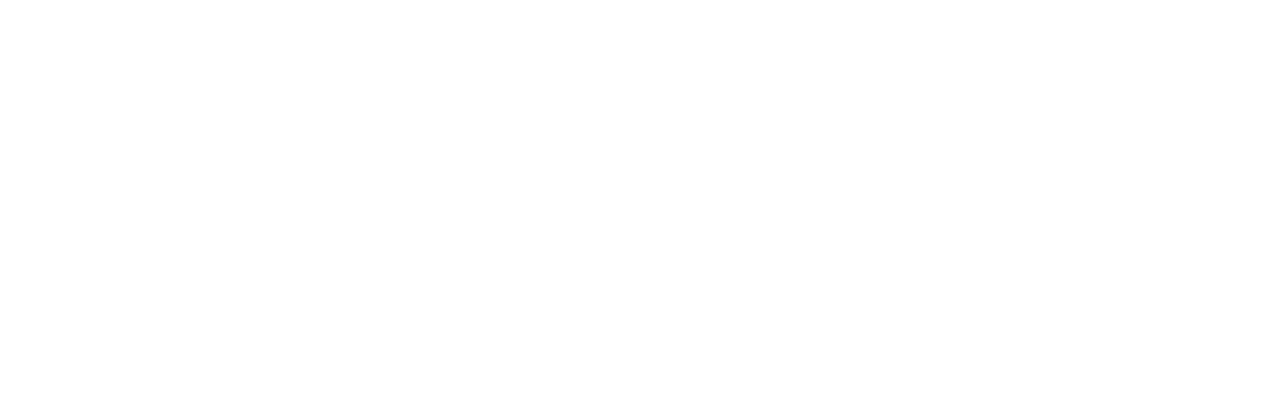
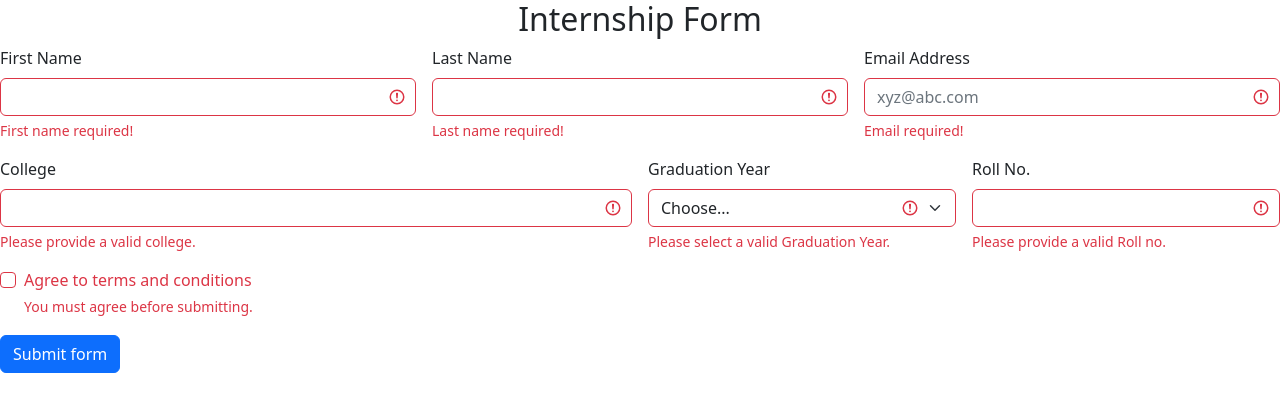
Before and after one commit to acciojob/bootstrap-form-easy-Santosh177, a website: page main.html in a window 1280 px wide. Drawn offline with nearby package versions, Linux system fonts and the light colour scheme.

Commit message:
created a submission

```diff
--- a/main.html
+++ b/main.html
@@ -4,12 +4,90 @@
 
 <head>
 	<link rel="stylesheet" href="styles.css">
+	<link href="https://cdn.jsdelivr.net/npm/bootstrap@5.2.3/dist/css/bootstrap.min.css" rel="stylesheet"
+		integrity="sha384-rbsA2VBKQhggwzxH7pPCaAqO46MgnOM80zW1RWuH61DGLwZJEdK2Kadq2F9CUG65" crossorigin="anonymous">
 </head>
 
 <body>
 	<!-- the entire body must be written by student -->
-    <script type="text/javascript" src="./script.js">
-</script>
+	<h2 class="text-center">Internship Form</h2>
+	<form class="row g-3">
+		<div class="col-md-4">
+			<label for="first-name-input" class="form-label">First Name</label>
+			<input type="text" class="form-control is-invalid" id="first-name-input"
+				aria-describedby="validationServerFirstNameFeedback" required>
+			<div id="validationServerFirstNameFeedback" class="invalid-feedback">
+				First name required!
+			</div>
+		</div>
+		<div class="col-md-4">
+			<label for="last-name-input" class="form-label">Last Name</label>
+			<input type="text" class="form-control is-invalid" id="last-name-input"
+				aria-describedby="validationServerLastNameFeedback" required>
+			<div id="validationServerLastNameFeedback" class="invalid-feedback">
+				Last name required!
+			</div>
+		</div>
+		<div class="col-md-4">
+			<label for="email-input" class="form-label">Email Address</label>
+			<input type="email" class="form-control is-invalid" id="email-input"
+				aria-describedby="validationServerEmailFeedback" placeholder="xyz@abc.com" required>
+			<div id="validationServerEmailFeedback" class="invalid-feedback">
+				Email required!
+			</div>
+		</div>
+		<div class="col-md-6">
+			<label for="college-input" class="form-label">College</label>
+			<input type="text" class="form-control is-invalid" id="college-input"
+				aria-describedby="validationServerCollegeFeedback" required>
+			<div id="validationServerCollegeFeedback" class="invalid-feedback">
+				Please provide a valid college.
+			</div>
+		</div>
+		<div class="col-md-3">
+			<label for="grad-year-select" class="form-label">Graduation Year</label>
+			<select class="form-select is-invalid" id="grad-year-select" aria-describedby="validationServerGraduationYearFeedback"
+				required>
+				<option selected disabled value="">Choose...</option>
+				<option>2020</option>
+				<option>2021</option>
+				<option>2022</option>
+				<option>2023</option>
+			</select>
+			<div id="validationServerGraduationYearFeedback" class="invalid-feedback">
+				Please select a valid Graduation Year.
+			</div>
+		</div>
+		<div class="col-md-3">
+			<label for="roll-no-input" class="form-label">Roll No.</label>
+			<input type="text" class="form-control is-invalid" id="roll-no-input"
+				aria-describedby="validationServerRollNumberFeedback" required>
+			<div id="validationServerRollNumberFeedback" class="invalid-feedback">
+				Please provide a valid Roll no.
+			</div>
+		</div>
+		<div class="col-12">
+			<div class="form-check">
+				<input class="form-check-input is-invalid" type="checkbox" value="" id="conditions-checkbox"
+					aria-describedby="invalidCheck3Feedback" required>
+				<label class="form-check-label" for="conditions-checkbox">
+					Agree to terms and conditions
+				</label>
+				<div id="invalidCheck3Feedback" class="invalid-feedback">
+					You must agree before submitting.
+				</div>
+			</div>
+		</div>
+		<div class="col-12">
+			<button class="btn btn-primary" type="submit">Submit form</button>
+		</div>
+	</form>
+
+	<script src="https://cdn.jsdelivr.net/npm/bootstrap@5.2.3/dist/js/bootstrap.bundle.min.js"
+		integrity="sha384-kenU1KFdBIe4zVF0s0G1M5b4hcpxyD9F7jL+jjXkk+Q2h455rYXK/7HAuoJl+0I4"
+		crossorigin="anonymous"></script>
+	<script type="text/javascript" src="./script.js">
+	</script>
 
 </body>
 
```
